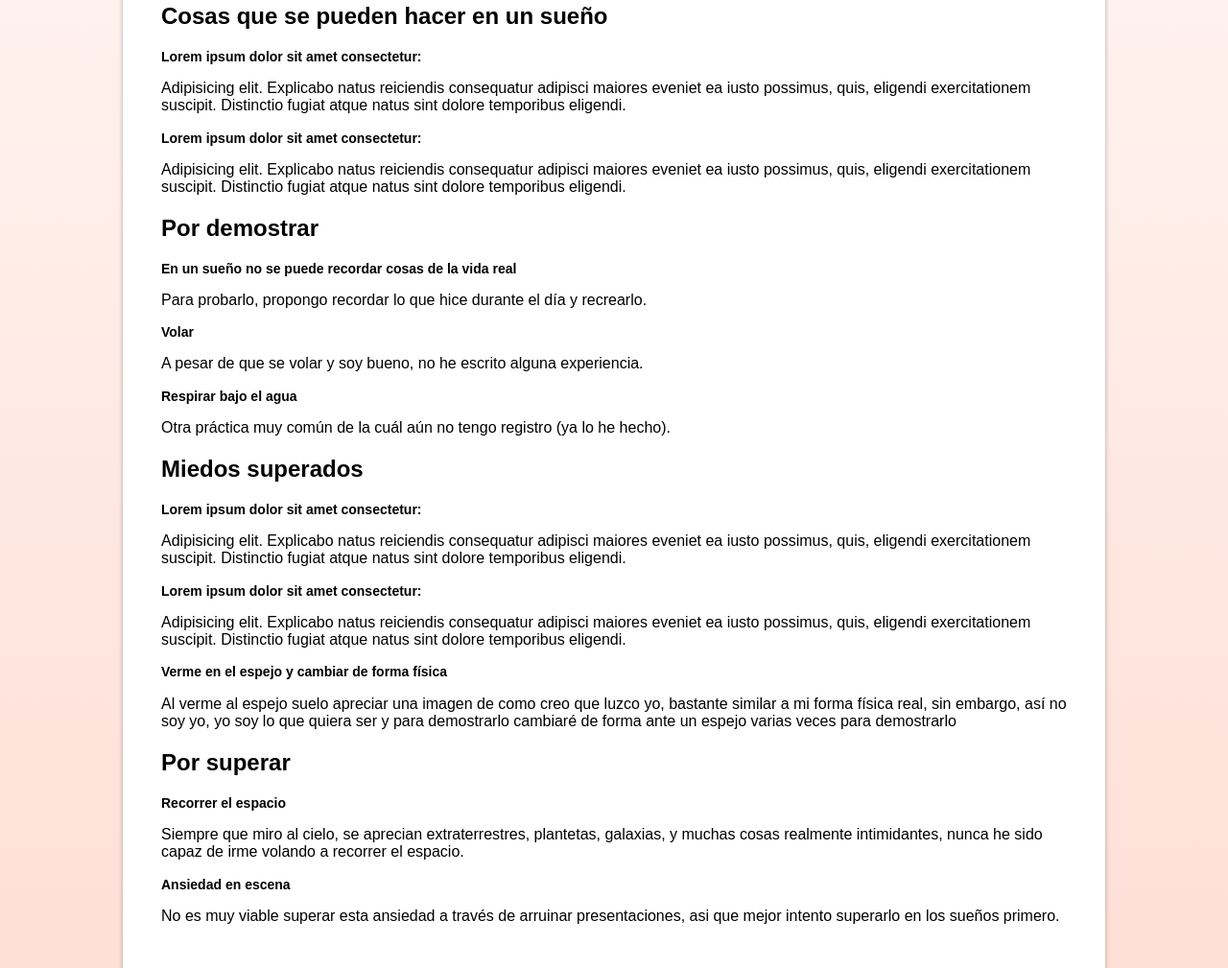
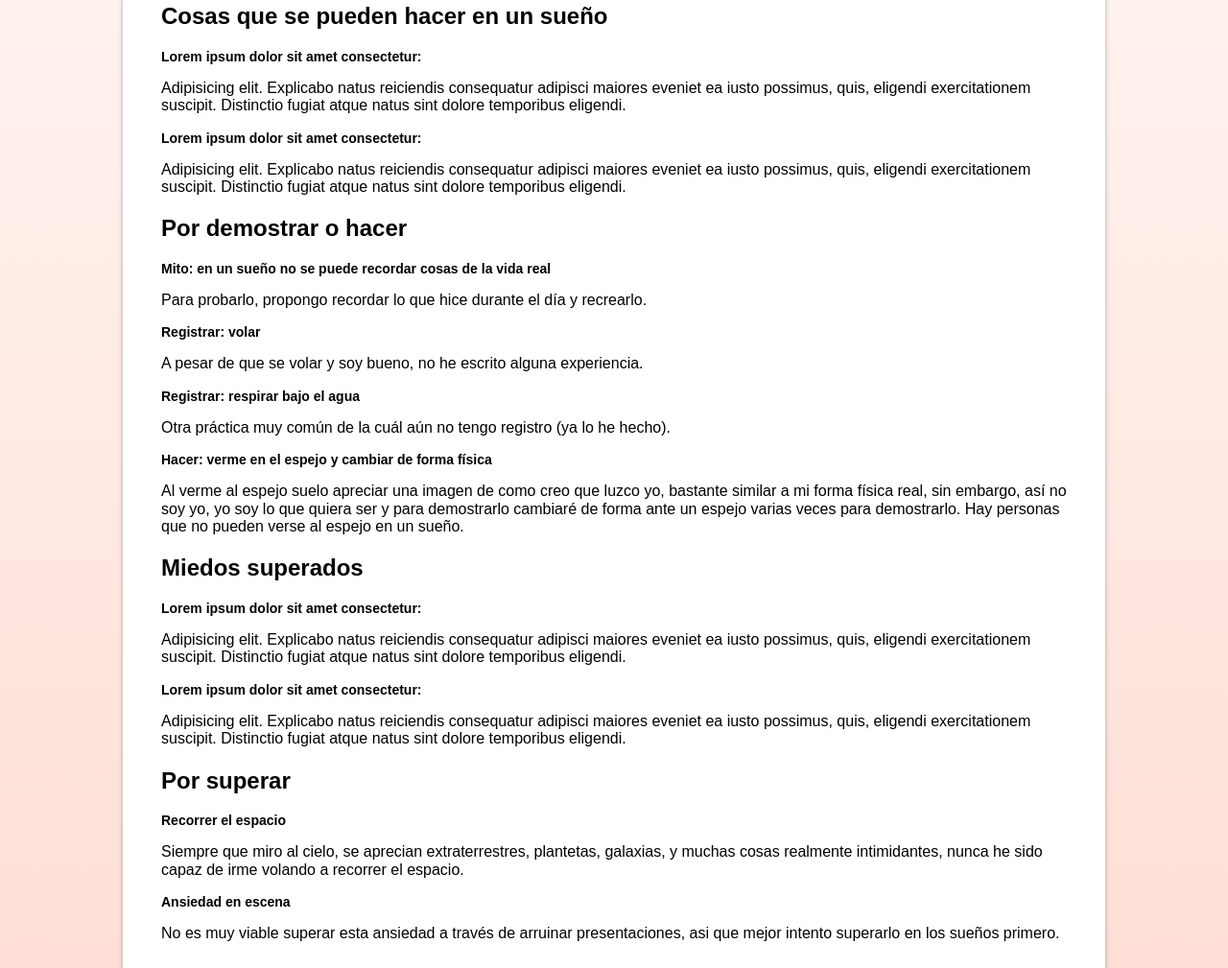
Before and after one commit to JeanCarlosSC/dlomhaq, a plain HTML site: page html/guia.html in a window 1280 px wide. Shown: the part 757-1766 px from the top of the page at 96% size. Drawn offline with Linux system fonts and the light colour scheme.

Commit message:
bug fixed

```diff
--- a/html/guia.html
+++ b/html/guia.html
@@ -68,22 +68,28 @@
         </section>
 
         <section>
-            <h2>Por demostrar</h2>
+            <h2>Por demostrar o hacer</h2>
 
             <section>
-                <h3>En un sueño no se puede recordar cosas de la vida real</h3>
+                <h3>Mito: en un sueño no se puede recordar cosas de la vida real</h3>
                 <p>Para probarlo, propongo recordar lo que hice durante el día y recrearlo.</p>
             </section>
 
             <section>
-                <h3>Volar</h3>
+                <h3>Registrar: volar</h3>
                 <p>A pesar de que se volar y soy bueno, no he escrito alguna experiencia.</p>
             </section>
 
             <section>
-                <h3>Respirar bajo el agua</h3>
+                <h3>Registrar: respirar bajo el agua</h3>
                 <p>Otra práctica muy común de la cuál aún no tengo registro (ya lo he hecho).</p>
             </section>
+
+            <section>
+                <h3>Hacer: verme en el espejo y cambiar de forma física</h3>
+                <p>Al verme al espejo suelo apreciar una imagen de como creo que luzco yo, bastante similar a mi forma física real, sin embargo, así no soy yo, yo soy lo que quiera ser y para demostrarlo cambiaré de forma ante un espejo varias veces para demostrarlo. Hay personas que no pueden verse al espejo en un sueño.</p>
+            </section>
+
         </section>
 
         <section>
@@ -97,11 +103,6 @@
             <section>
                 <h3>Lorem ipsum dolor sit amet consectetur:</h3>
                 <p>Adipisicing elit. Explicabo natus reiciendis consequatur adipisci maiores eveniet ea iusto possimus, quis, eligendi exercitationem suscipit. Distinctio fugiat atque natus sint dolore temporibus eligendi.</p>
-            </section>
-
-            <section>
-                <h3>Verme en el espejo y cambiar de forma física</h3>
-                <p>Al verme al espejo suelo apreciar una imagen de como creo que luzco yo, bastante similar a mi forma física real, sin embargo, así no soy yo, yo soy lo que quiera ser y para demostrarlo cambiaré de forma ante un espejo varias veces para demostrarlo</p>
             </section>
 
         </section>
```
